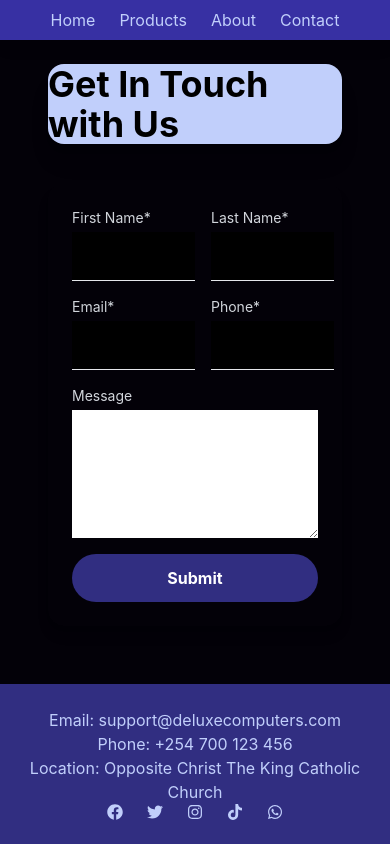
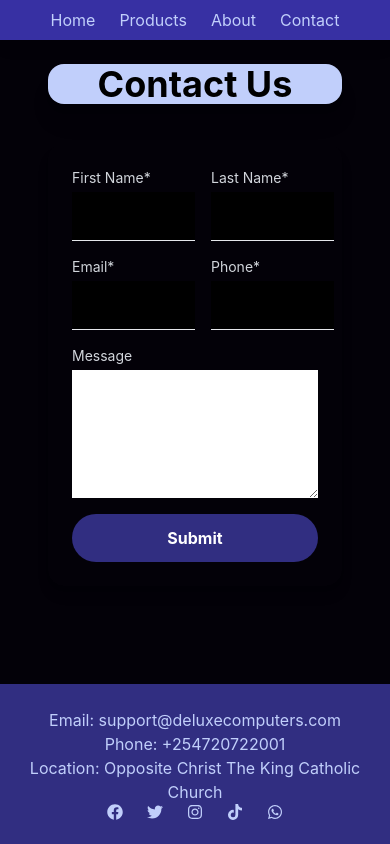
Before and after one commit to abongo123/deluxe-computers, a React (Vite) app in the folder deluxe-computers/: page /contact in a window 390 px wide. Built offline with nearby package versions, Linux system fonts and the light colour scheme.

Commit message:
Updated Contact page, phone number in footer, laptops page and repairs heading

```diff
--- a/deluxe-computers/src/Pages/Contact.jsx
+++ b/deluxe-computers/src/Pages/Contact.jsx
@@ -2,7 +2,7 @@ export default function Contact() {
   return (
    <div className="flex flex-col md:flex-row p-12 gap-10 mt-4">
   <div className="w-full md:w-1/2 bg-[#c1cffb] flex justify-center items-center rounded-2xl shadow-xl">
-    <h2 className="text-4xl font-bold text-black">Get In Touch with Us</h2>
+    <h2 className="text-4xl font-bold text-black">Contact Us</h2>
   </div>
 
   <div className="w-full md:w-1/2 p-6 rounded-2xl shadow-lg space-y-4">
--- a/deluxe-computers/src/Pages/Home.jsx
+++ b/deluxe-computers/src/Pages/Home.jsx
@@ -5,7 +5,7 @@ export default function Home() {
   const sections = [
     {
       title: "Affordable PCs",
-      desc: "Quality desktops and laptops that match your budget—perfect for students, freelancers & small businesses.",
+      desc: "Quality desktops and laptops that match your budget, perfect for students, freelancers & small businesses.",
       img: "https://images.unsplash.com/photo-1587202372775-98907b3a5b1e",
       link: "/products"
     },
@@ -18,7 +18,7 @@ export default function Home() {
     ,
     {
       title: "Accessories & Gadgets",
-      desc: "Keyboards, mice, webcams, RAM, storage & more — everything your computer needs.",
+      desc: "Keyboards, mice, webcams, RAM, storage & more, everything your computer needs.",
       img: "https://images.unsplash.com/photo-1586952518485-11b5c7bfa0f6",
       link: "/accessories"
     },
--- a/deluxe-computers/src/Pages/Laptops.jsx
+++ b/deluxe-computers/src/Pages/Laptops.jsx
@@ -117,7 +117,7 @@ export default function Laptops() {
             setStorageFilter("");
             setGenerationFilter("");
           }}
-          className="mt-4 w-full bg-gray-200 text-black py-2 rounded hover:bg-gray-300"
+          className="mt-4 w-full bg-red-500 text-black py-2 rounded hover:bg-gray-300"
         >
           Clear Filters
         </button>
--- a/deluxe-computers/src/Pages/Repairs.jsx
+++ b/deluxe-computers/src/Pages/Repairs.jsx
@@ -19,7 +19,7 @@ export default function Repairs() {
 
   return (
     <div className="p-12 flex flex-col items-center gap-6">
-      <h2 className="text-3xl font-bold text-white">Book a Repair with US</h2>
+      <h2 className="text-md text-white font-thin">Got computer issues? Let’s fix it. Book a repair and we’ll reach out!</h2>
       <div className="flex flex-col w-1/2">
         <label htmlFor="firstName" className="text-sm mb-1 text-gray-300">
           Name*
--- a/deluxe-computers/src/components/Footer.jsx
+++ b/deluxe-computers/src/components/Footer.jsx
@@ -6,7 +6,7 @@ export default function Footer() {
   return (
     <footer className="flex flex-col md:flex-row justify-between bg-indigo-900 p-6 text-center md:text-left">
       <div>Email: support@deluxecomputers.com</div>
-      <div>Phone: +254 700 123 456</div>
+      <div>Phone: +254720722001</div>
       <div className="text-wrap">Location: Opposite Christ The King Catholic Church</div>
 
    <div className="flex justify-center space-x-6">
```
